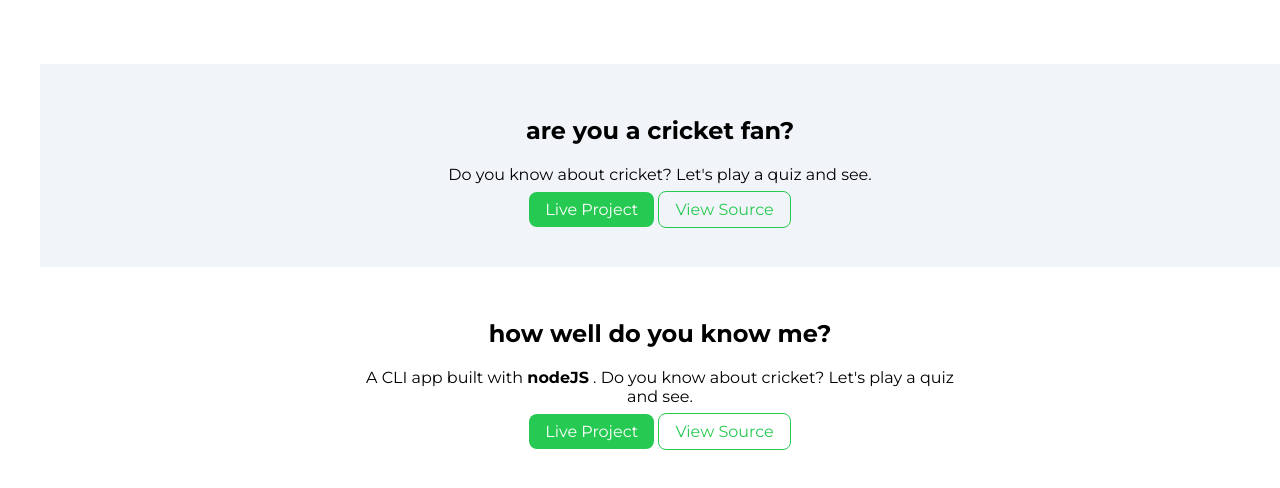
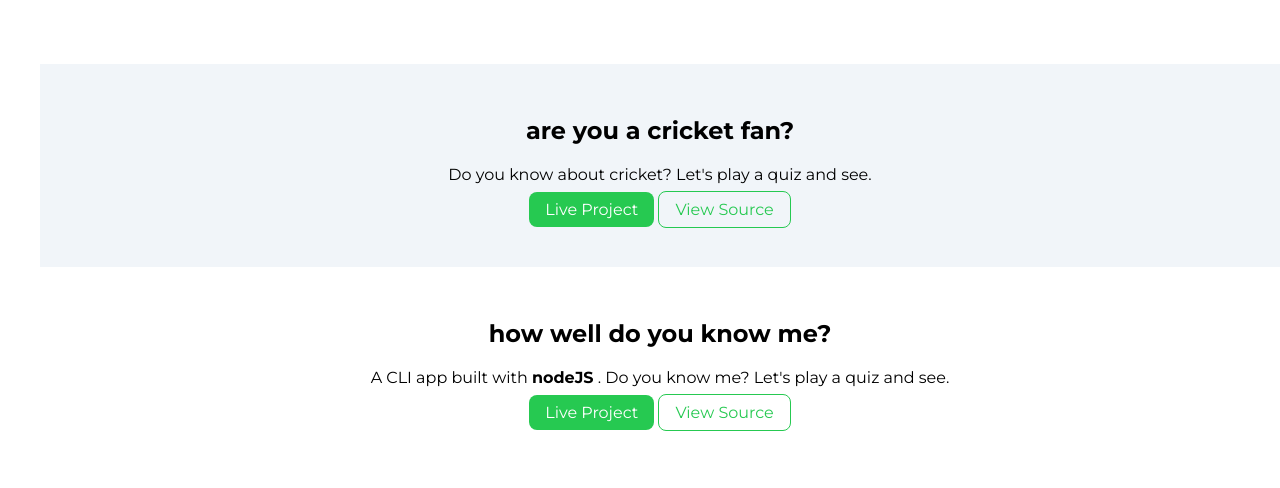
Before and after one commit to PrateekSum96/Lesson_3, a plain HTML site: page projects.html in a window 1280 px wide. Shown: the part 242-730 px from the top of the page. Drawn offline with Linux system fonts and the light colour scheme.

Commit message:
text updated

```diff
--- a/projects.html
+++ b/projects.html
@@ -54,7 +54,7 @@
 
                     <h1>how well do you know me?</h1>
                     <p>A CLI app built with <strong>nodeJS</strong> .
-                        Do you know about cricket? Let's play a quiz and see.</p>
+                        Do you know me? Let's play a quiz and see.</p>
                     <a class="link primary-link" href="https://replit.com/@PrateekSuman2/MarkOne?embed=1&output=1">Live
                         Project</a>
                     <a class="link secondary-link" href="https://github.com/PrateekSum96/mark_one">View Source</a>
```
